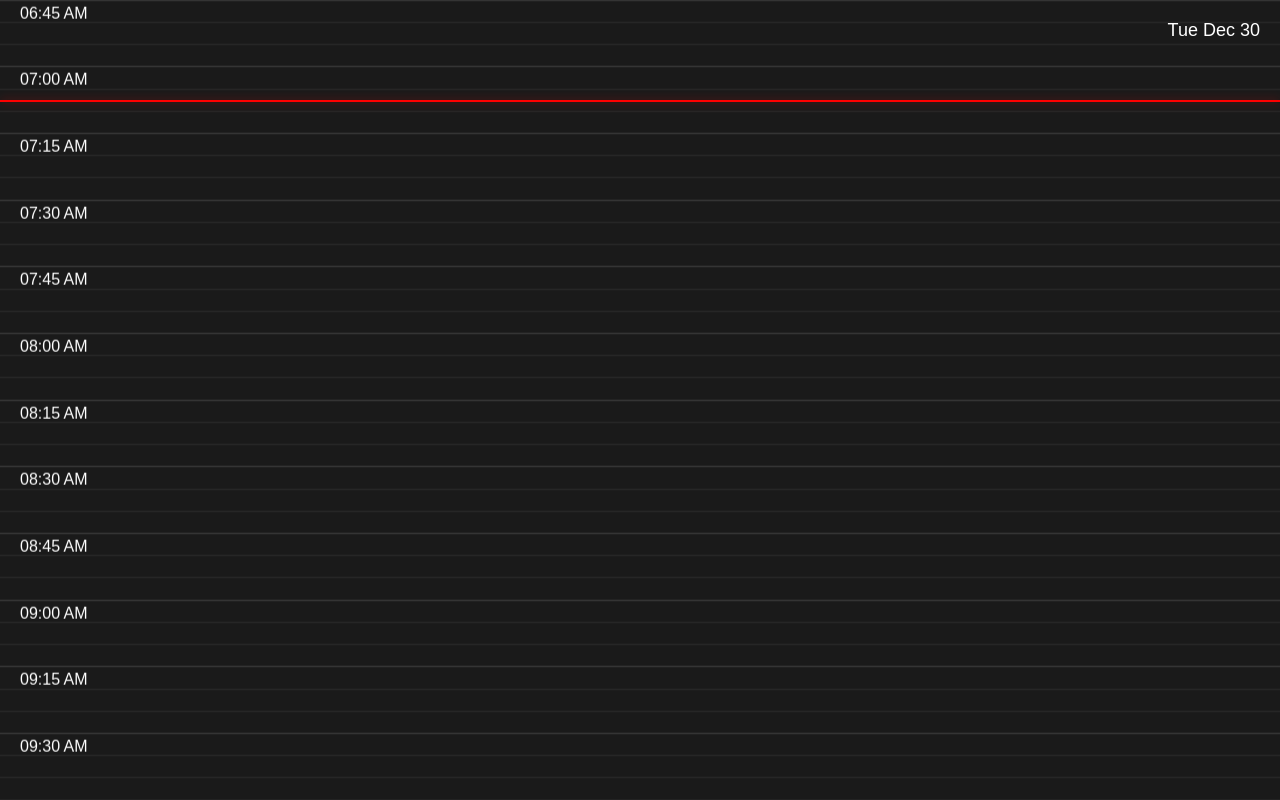
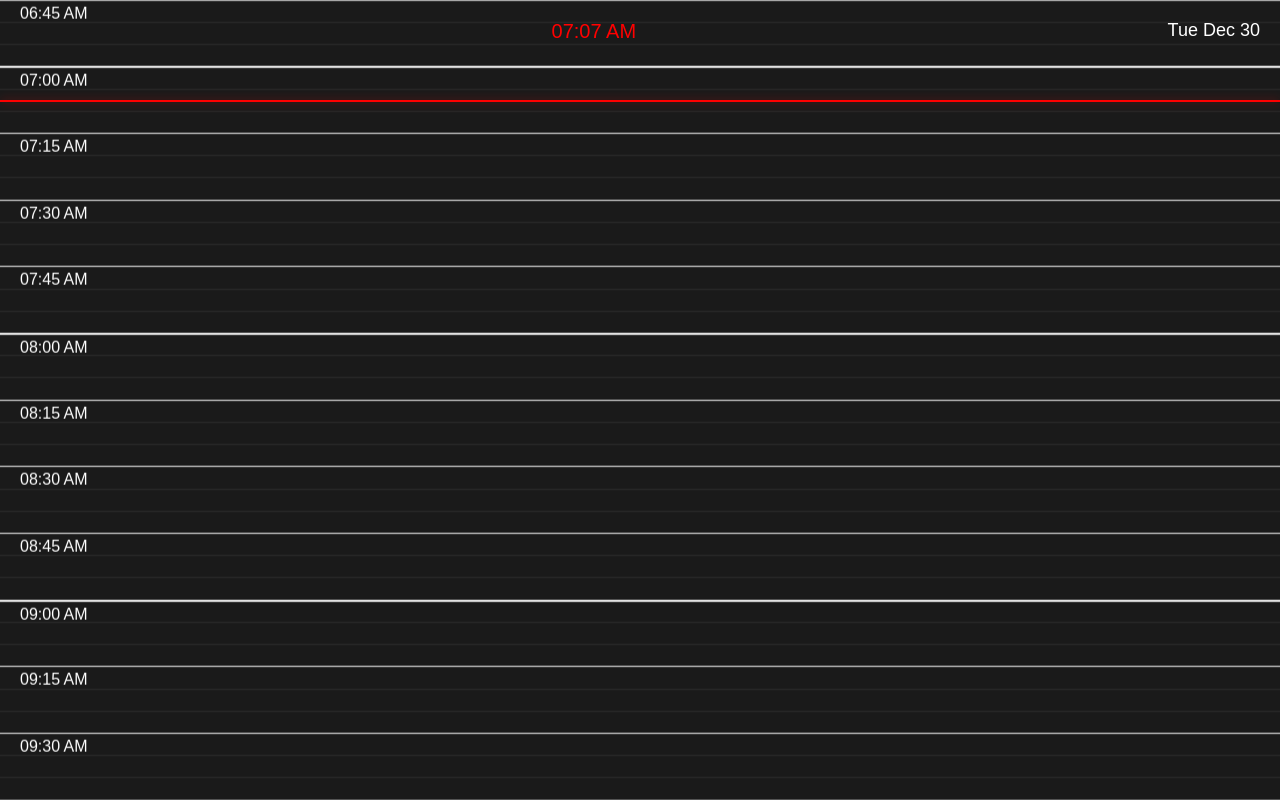
Before and after one commit to joeneuman/vertical-clock, a plain HTML site: page index.html in a window 1280 px wide. Drawn offline with Linux system fonts and the light colour scheme.

Commit message:
added red time

```diff
--- a/index.html
+++ b/index.html
@@ -8,6 +8,7 @@
 </head>
 <body>
     <div class="header">
+        <div class="time-display" id="timeDisplay"></div>
         <div class="date-display" id="dateDisplay"></div>
     </div>
     <div class="container">
--- a/script.js
+++ b/script.js
@@ -14,9 +14,11 @@ class VerticalClock {
         this.redLineTimeRatio = this.redLinePosition / this.viewportHeight;
         this.redLineElement = document.querySelector('.red-line');
         this.dateDisplayElement = document.getElementById('dateDisplay');
+        this.timeDisplayElement = document.getElementById('timeDisplay');
 
         this.init();
         this.updateDateDisplay();
+        this.updateTimeDisplay();
         this.startAnimation();
 
         // Handle window resize
@@ -42,6 +44,12 @@ class VerticalClock {
         if (!this.dateDisplayElement) return;
         const now = new Date();
         this.dateDisplayElement.textContent = this.formatDate(now);
+    }
+
+    updateTimeDisplay() {
+        if (!this.timeDisplayElement) return;
+        const now = new Date();
+        this.timeDisplayElement.textContent = this.formatTime(now);
     }
 
     updateRedLinePosition() {
@@ -122,7 +130,9 @@ class VerticalClock {
 
     createMarker(date, position) {
         const marker = document.createElement('div');
-        marker.className = 'time-marker';
+        // Check if this is an hour marker (minutes === 0)
+        const isHourMarker = date.getMinutes() === 0;
+        marker.className = isHourMarker ? 'time-marker time-marker-hour' : 'time-marker';
         marker.style.top = `${position}px`;
 
         const timeText = document.createElement('span');
@@ -248,6 +258,9 @@ class VerticalClock {
             this.updateDateDisplay();
             this.lastDateUpdate = now;
         }
+
+        // Update time display every second
+        this.updateTimeDisplay();
     }
 
     startAnimation() {
--- a/style.css
+++ b/style.css
@@ -49,11 +49,15 @@ body {
     font-size: 16px;
     font-weight: normal;
     text-align: left;
-    border-top: 1px solid rgba(255, 255, 255, 0.2);
+    border-top: 1px solid #ffffff;
     display: flex;
     align-items: flex-start;
     min-height: calc(100vh / 3 / 4);
     height: auto;
+}
+
+.time-marker-hour {
+    border-top: 2px solid #ffffff;
 }
 
 .time-marker .time-text {
@@ -70,10 +74,22 @@ body {
 .header {
     position: fixed;
     top: 0;
+    left: 0;
     right: 0;
     padding: 20px;
     z-index: 200;
     pointer-events: none;
+    display: flex;
+    justify-content: space-between;
+    align-items: flex-start;
+}
+
+.time-display {
+    color: #ff0000;
+    font-size: 20px;
+    font-weight: normal;
+    text-align: center;
+    flex: 1;
 }
 
 .date-display {
```
